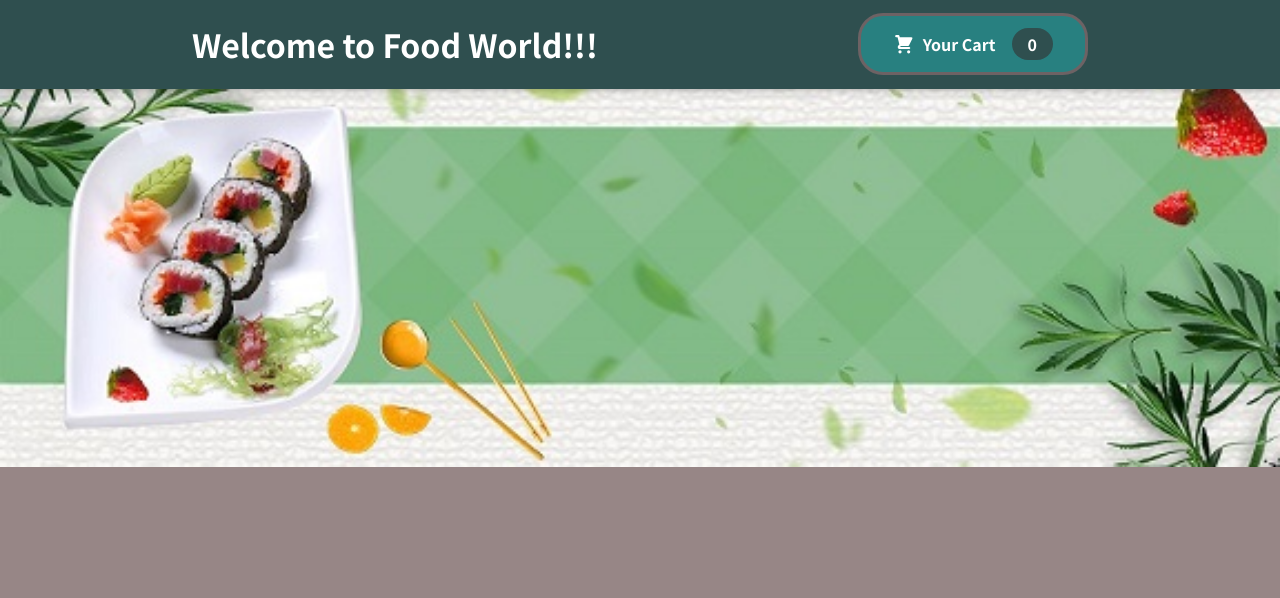
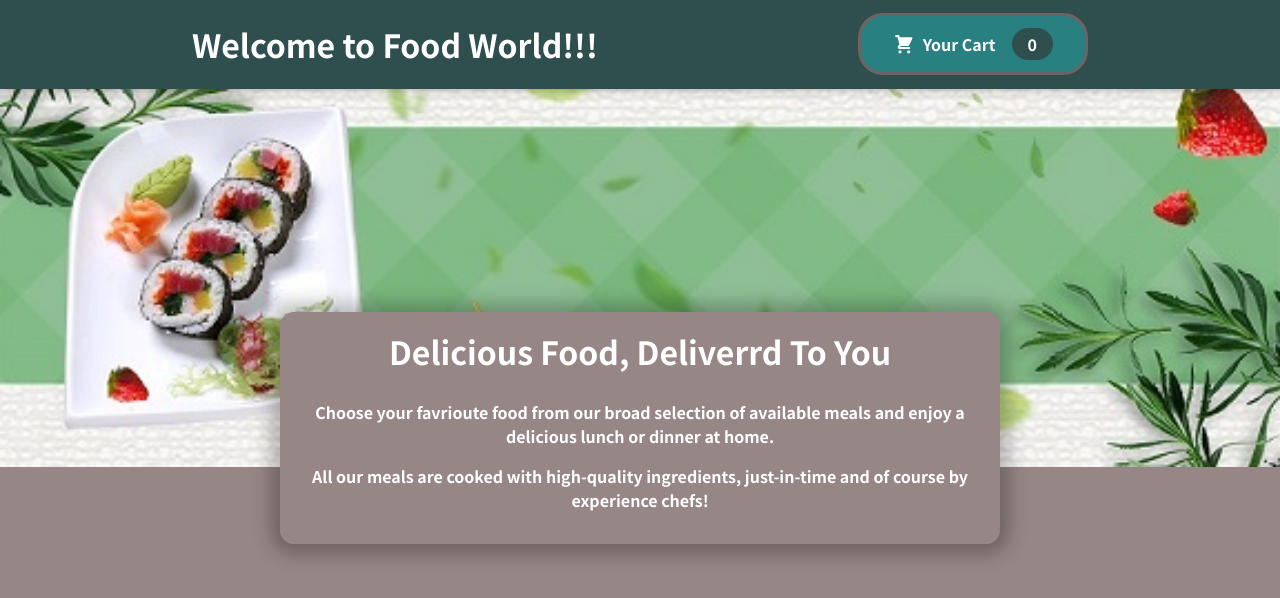
Before and after one commit to roshani2022/RestaurantApp, a React (Create React App) app: page / in a window 1280 px wide. Shown: the top 598 px of the page. Built offline with nearby package versions, Linux system fonts and the light colour scheme.

Commit message:
AddMealsSummary

```diff
--- a/src/App.js
+++ b/src/App.js
@@ -1,10 +1,15 @@
 import React, { Fragment } from "react";
+
 import Header from "./Components/Layout/Header";
+import Meals from "./Components/Meals/Meals";
 
 function App() {
   return (
     <Fragment>
       <Header/>
+      <main>
+        <Meals/>
+      </main>
     </Fragment>
   );
 }
--- /dev/null
+++ b/src/Components/Meals/Meals.js
@@ -0,0 +1,8 @@
+import MealsSummary from "./MealsSummary";
+const Meals = () => {
+    return (
+      <MealsSummary></MealsSummary>
+    )
+
+}
+export default Meals;
--- /dev/null
+++ b/src/Components/Meals/MealsSummary.js
@@ -0,0 +1,19 @@
+import classes from './MealsSummary.module.css'
+const MealsSummary = () => {
+    return (
+
+      <section className={classes.summary}>
+      <h2>Delicious Food, Deliverrd To You</h2>
+      <p>
+        Choose your favrioute food from our broad selection of available meals and
+        enjoy a delicious lunch or dinner at home.
+      </p>
+      <p>
+        All our meals are cooked with high-quality ingredients, just-in-time and
+        of course by experience chefs!
+      </p>
+      </section>
+
+    )
+}
+export default MealsSummary;
--- /dev/null
+++ b/src/Components/Meals/MealsSummary.module.css
@@ -0,0 +1,19 @@
+.summary{
+    text-align: center;
+    max-width: 45rem;
+    width: 90%;
+    margin: auto;
+    margin-top: -10rem;
+    position: relative;
+    background-color: #978686;
+    color: white;
+    border-radius: 14px;
+    padding:1rem;
+    box-shadow: 0 1px 18px 10px rgba(0, 0, 0, 0.25);
+    font-weight: bold;
+}
+
+.summary h2 {
+    font-size: 2rem;
+    margin-top: 0;
+  }
```
